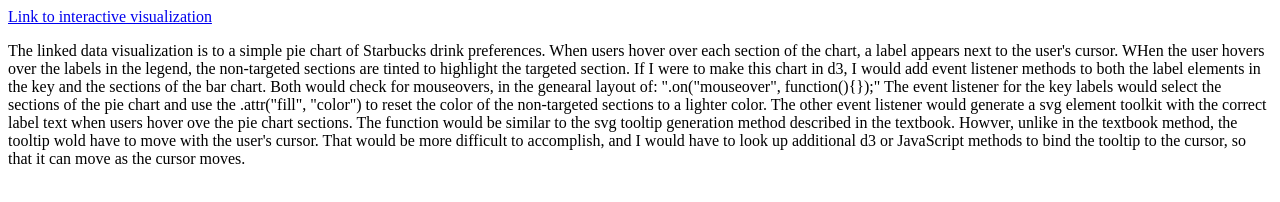
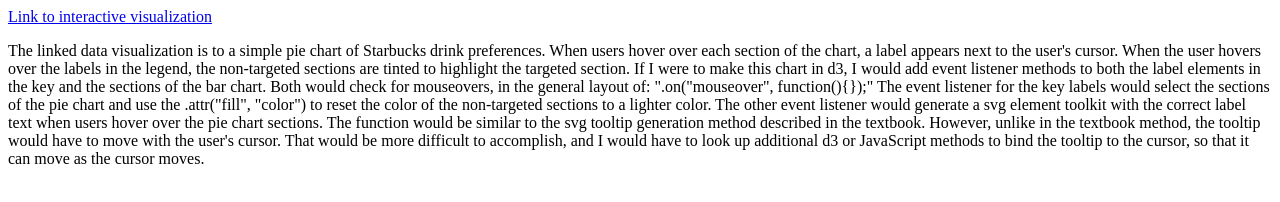
Before and after one commit to MHKEND01/seekingIntearctionPrep, a plain HTML site: page index.html in a window 1280 px wide. Drawn offline with Linux system fonts and the light colour scheme.

Commit message:
Update index.html

```diff
--- a/index.html
+++ b/index.html
@@ -2,13 +2,13 @@
 <body>
 <a href="https://infogram.com/starbucks-fall-drinks?src=web">Link to interactive visualization</a>
 <p>The linked data visualization is to a simple pie chart of Starbucks drink preferences. When users hover over each section of the
-chart, a label appears next to the user's cursor. WHen the user hovers over the labels in the legend, the non-targeted sections are
+chart, a label appears next to the user's cursor. When the user hovers over the labels in the legend, the non-targeted sections are
 tinted to highlight the targeted section. If I were to make this chart in d3, I would add event listener methods to both the label elements
-in the key and the sections of the bar chart. Both would check for mouseovers, in the genearal layout of: ".on("mouseover", function(){});"
+in the key and the sections of the bar chart. Both would check for mouseovers, in the general layout of: ".on("mouseover", function(){});"
 The event listener for the key labels would select the sections of the pie chart and use the .attr("fill", "color") to reset the color
 of the non-targeted sections to a lighter color. The other event listener would generate a svg element toolkit with the correct label text
-when users hover ove the pie chart sections. The function would be similar to the svg tooltip generation method described in the textbook.
-Howver, unlike in the textbook method, the tooltip wold have to move with the user's cursor. That would be more difficult to accomplish, and
+when users hover over the pie chart sections. The function would be similar to the svg tooltip generation method described in the textbook.
+However, unlike in the textbook method, the tooltip would have to move with the user's cursor. That would be more difficult to accomplish, and
 I would have to look up additional d3 or JavaScript methods to bind the tooltip to the cursor, so that it can move as the cursor moves.
 </p>
 </body>
```
